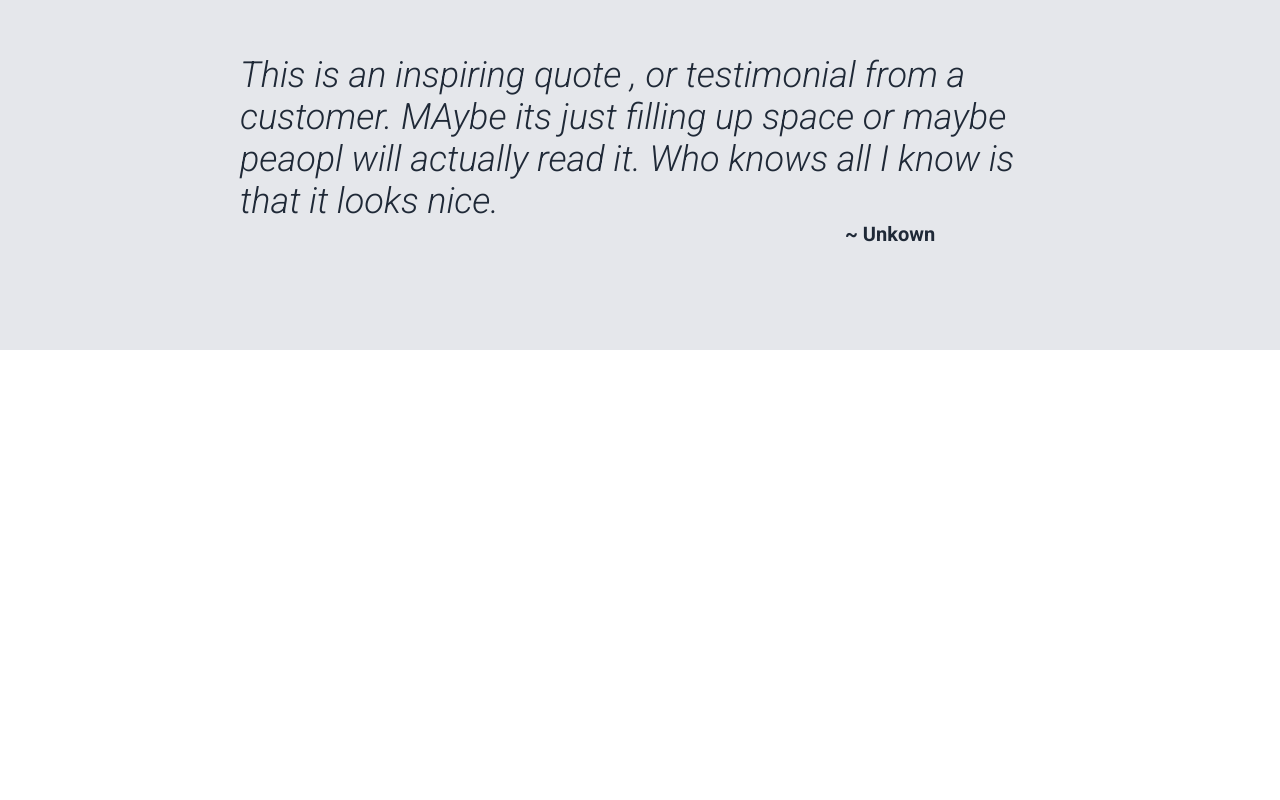
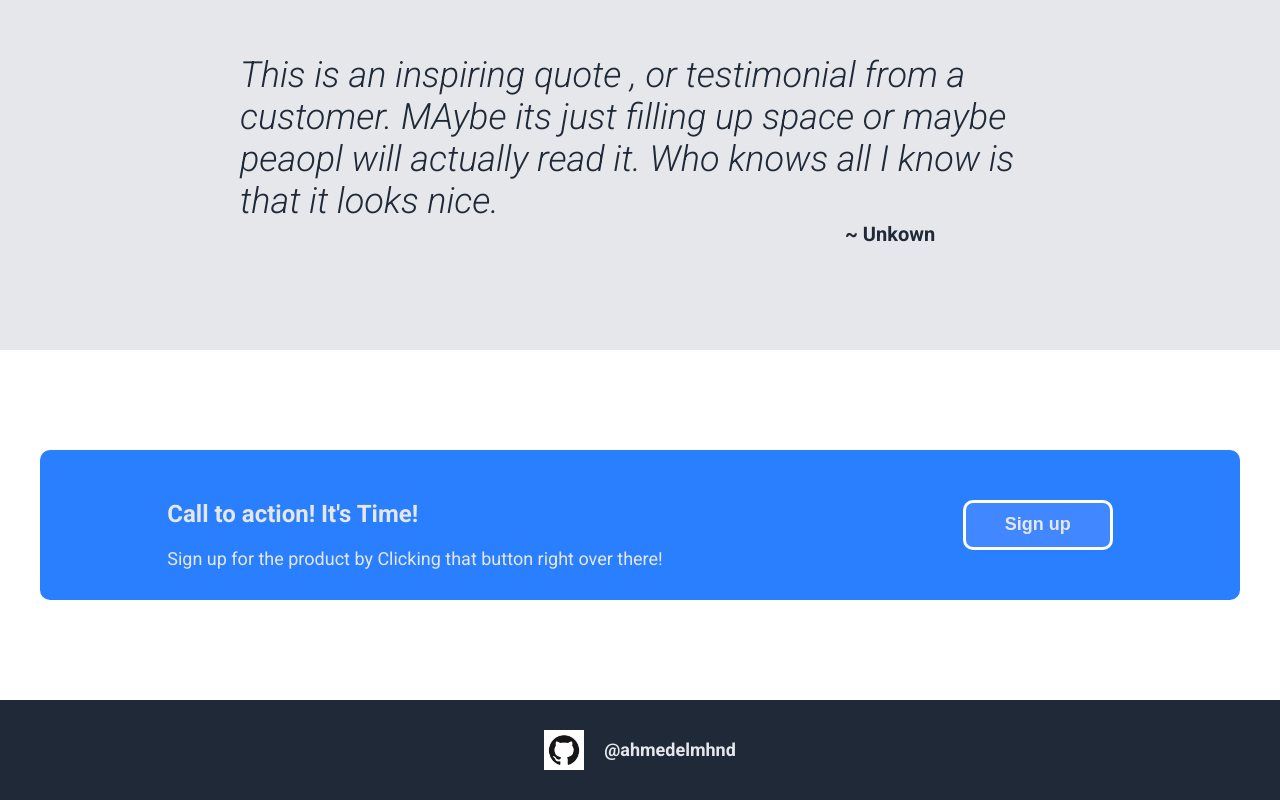
Before and after one commit to ahmedelmhnd/Landing-Page, a plain HTML site: page index.html in a window 1280 px wide. Shown: the part 850-1650 px from the top of the page. Before the commit the page ends 1200 px from the top, so only its background shows below. Drawn offline with Linux system fonts and the light colour scheme.

Commit message:
completed final footer section aswell as created an image folder for github image

```diff
--- a/index.html
+++ b/index.html
@@ -68,5 +68,22 @@
 
     </div>
 
+    <div class="section-four">
+        <div class="msg-container">
+            <div>
+                <h2 class="header-3">Call to action! It's Time!</h2>
+                <p class="main-sec-text">Sign up for the product by Clicking that button right over there!</p>
+            </div>
+            <button> <a href="#">
+                Sign up
+            </a> </button>
+
+        </div>
+    </div>
+
+    <footer>
+        <img class="github-image" src="images/GitHub-Mark-ea2971cee799.png">
+        <a href="https://github.com/ahmedelmhnd/Landing-Page" target="_blank" >@ahmedelmhnd </a>
+    </footer>
 </body>
 </html>
--- a/style.css
+++ b/style.css
@@ -77,13 +77,14 @@ h1 {
 }
 
 button {
-    max-width: 150px;
+    width: 150px;
     min-height: 50px;
     border-radius: 10px;
     background-color: rgb(65, 135, 255);
     color: white;
     font-weight: bold;
-    border: 0;
+    border: 3px solid white;
+    flex-shrink: 0;
 }
 
 .section-two {
@@ -150,3 +151,42 @@ button {
     align-self: center;
     margin-left: 500px;
 }
+
+.section-four {
+    display: flex;
+    height: 350px;
+    justify-content: center;
+    align-items: center;
+}
+
+.msg-container {
+    display: flex;
+    background-color: #2a7fff;
+    height: 150px;
+    width: 1200px;
+    border-radius: 10px;
+    justify-content: center;
+    align-items: center;
+    gap: 300px;
+}
+
+.header-3 {
+    color: #E5E7EB;
+
+}
+
+footer {
+    display: flex;
+    background-color: #1F2937;
+    color: #E5E7EB;
+    font-weight: bold;
+    justify-content: center;
+    align-items: center;
+    gap: 20px;
+    height: 100px;
+}
+
+.github-image {
+    width: 40px;
+    height: auto;
+}
```
Also changed, not shown: images/GitHub-Mark-ea2971cee799.png (added).
